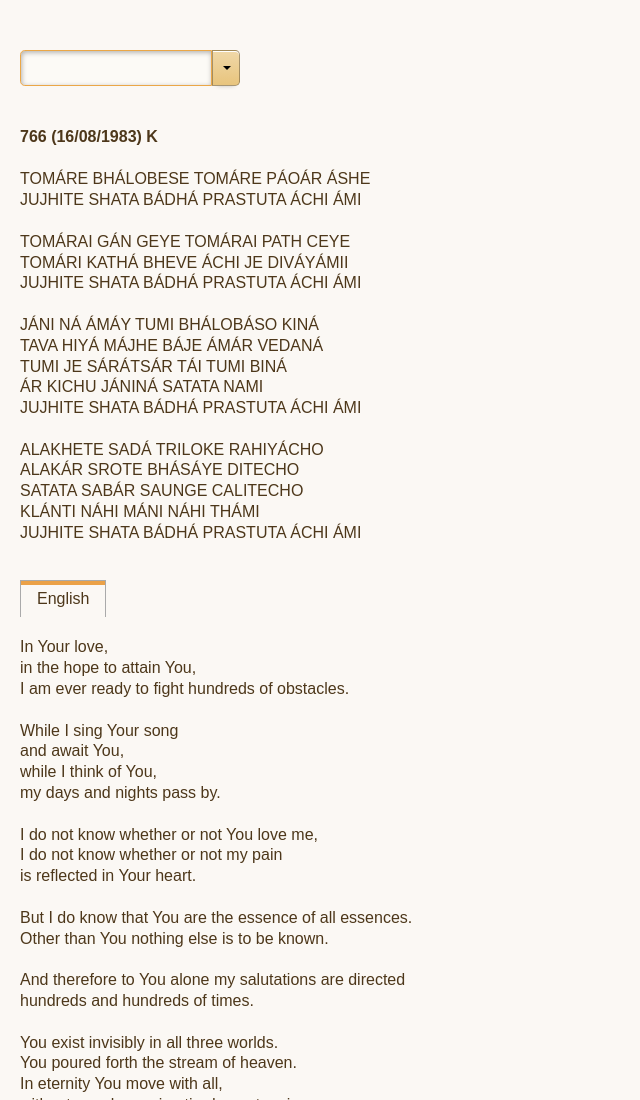
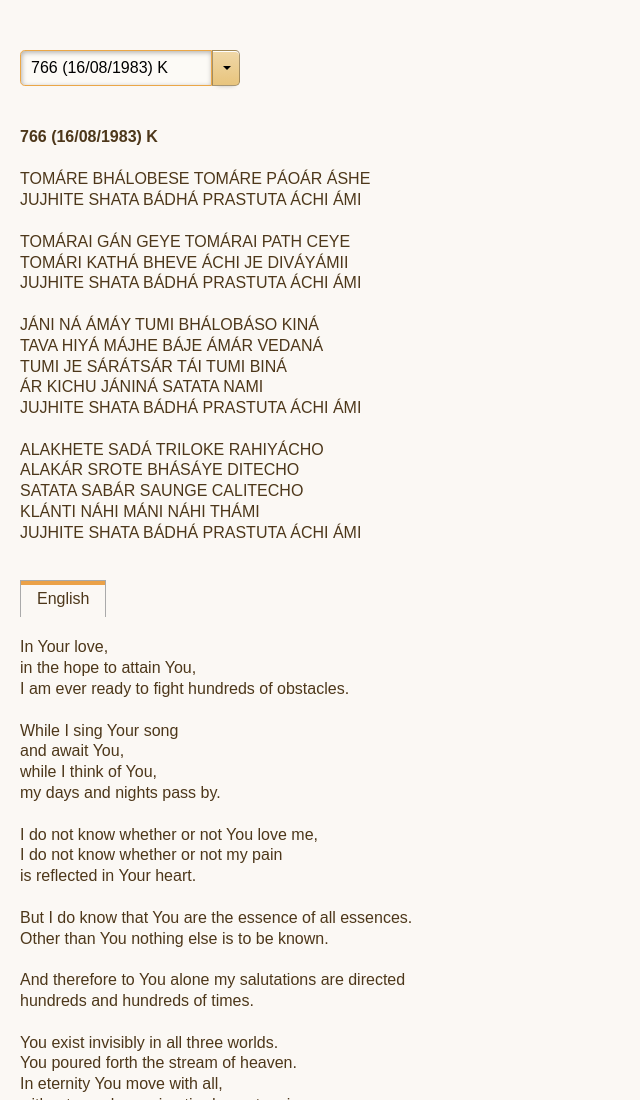
Before and after one commit to AndreySupryaga/prabhatasamgiita, a plain HTML site: page index.html in a window 1280 px wide. Shown: the top 1100 px of the page, without its empty margins (0-640 px from the left). Drawn offline with Linux system fonts and the light colour scheme.

Commit message:
Minor refactor.

```diff
--- a/scripts/script.js
+++ b/scripts/script.js
@@ -11,14 +11,13 @@ $(function () {
         tabElementsRu: $('.tab-el-ru'),
         video: $('.video')
     };
-    let poemsArr = [];
 
     $.getJSON("poems.json", function (poems) {
-        poemsArr = poems;
         const poemNumber = getPoemNumberFromQueryString();
-        const poem = getPoemObject(poemNumber) || poems[0];
+        const poem = getPoemObject(poems, poemNumber) || poems[0];
+        el.input.val(poem.value);
         setPoemToMarkup(poem);
-        awesomeCompleteInit(poemsArr);
+        awesomeCompleteInit(poems);
     });
 
     /**
@@ -61,8 +60,8 @@ $(function () {
      * @param label
      * @returns {*}
      */
-    function getPoemObject(label) {
-        return poemsArr.filter(function (item) {
+    function getPoemObject(poems, label) {
+        return poems.filter(function (item) {
             return item.label === label;
         })[0];
     }
@@ -92,7 +91,7 @@ $(function () {
 
         document.getElementById('autocompele-input').addEventListener("awesomplete-select", function (event) {
             console.log(event.text.label, event.text.value);
-            const poem = getPoemObject(event.text.label);
+            const poem = getPoemObject(list, event.text.label);
             setPoemToMarkup(poem);
             updateQueryStringParam('poem', poem.label);
         });
--- a/styles/awesomplete.css
+++ b/styles/awesomplete.css
@@ -145,6 +145,7 @@ input:focus {
 #combobox .dropdown-input {
 	border-top-right-radius: 0;
 	border-bottom-right-radius: 0;
+	padding-left: 10px;
 }
 #combobox .dropdown-btn {
 	vertical-align: top;
```
